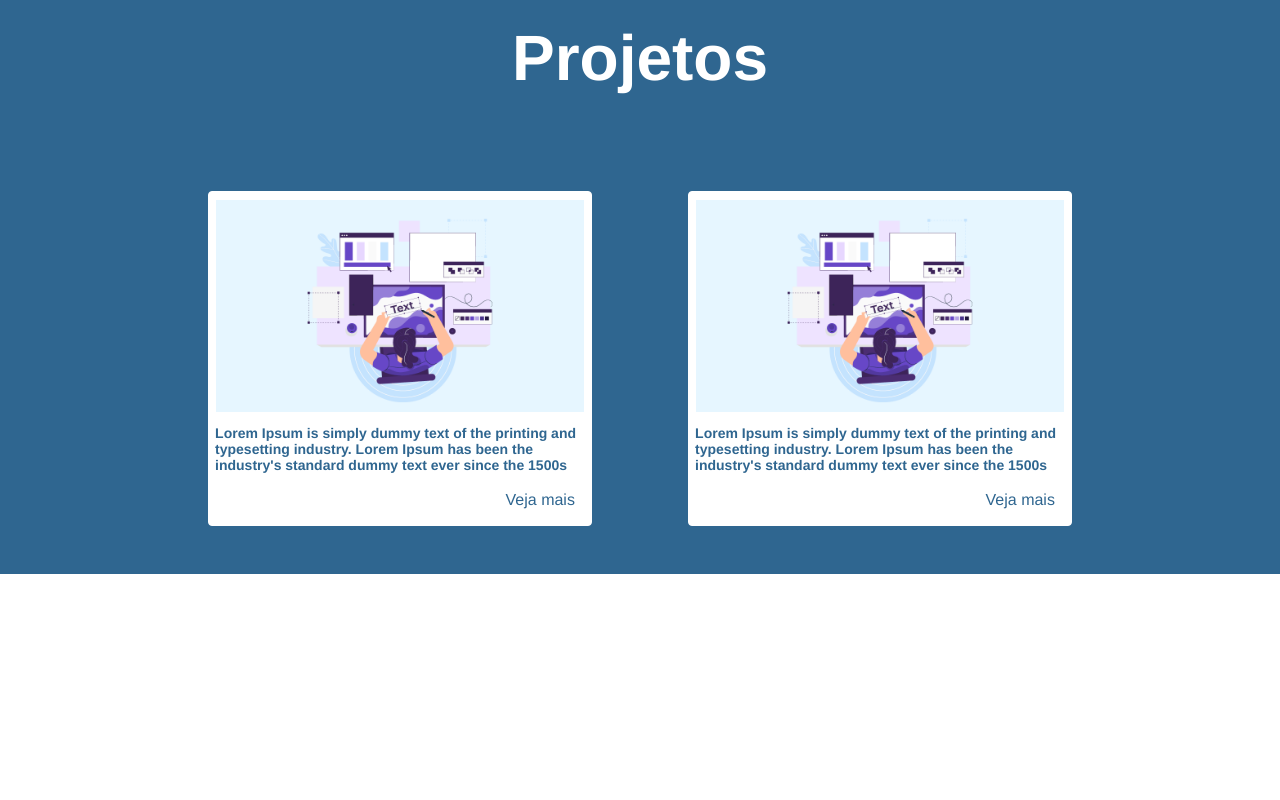
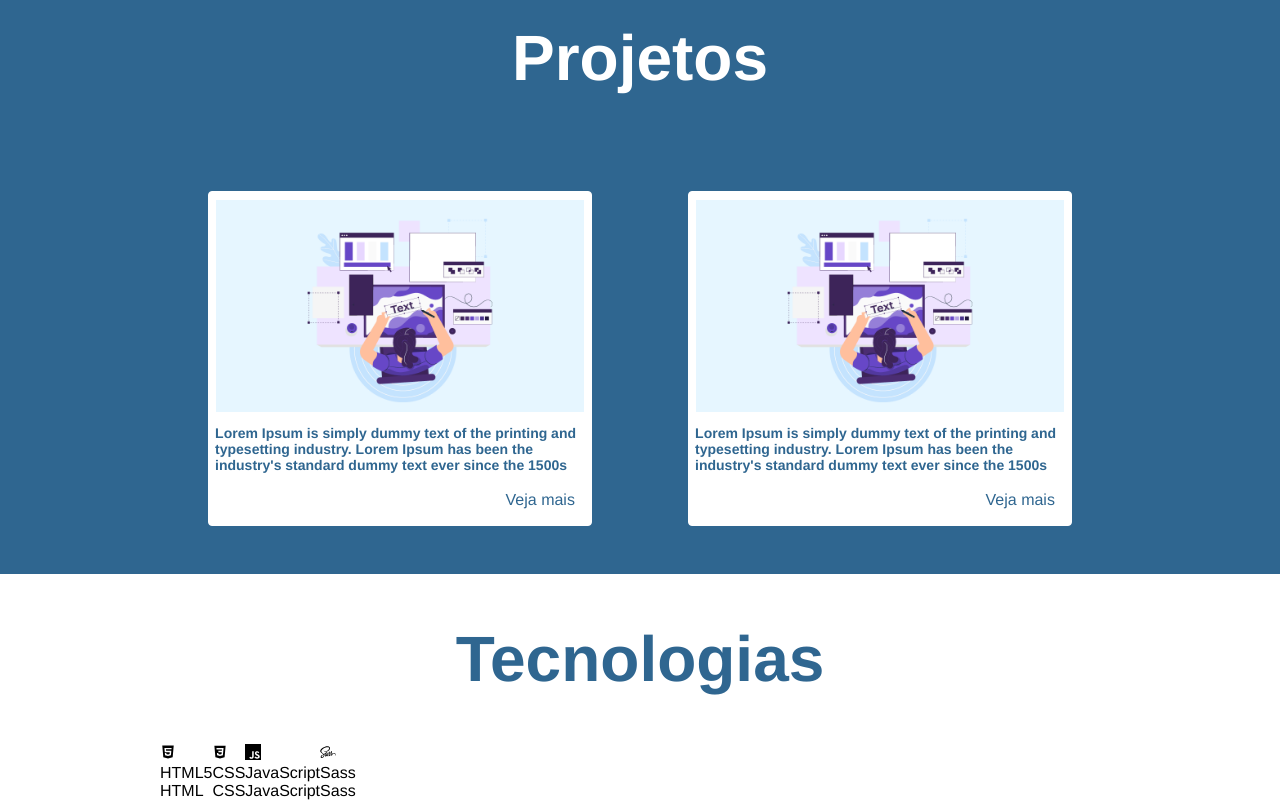
Before and after one commit to Igor713/igordeveloper, a React (Vite) app: page / in a window 1280 px wide. Shown: the part 1120-1920 px from the top of the page. Before the commit the page ends 1694 px from the top, so only its background shows below. Built offline with nearby package versions, Linux system fonts and the light colour scheme.

Commit message:
Criado card de tecnologias

```diff
--- a/src/components/TechnologiesContainer/index.jsx
+++ b/src/components/TechnologiesContainer/index.jsx
@@ -1,36 +1,41 @@
 import React from "react";
+import { AiFillHtml5 } from 'react-icons/ai';
+import { DiCss3, DiSass } from 'react-icons/di';
+import { SiJavascript } from 'react-icons/si';
+import TechnologyCard from "../TechnologyCard";
 
-import {
-    DiHtml5,
-    DiCss3,
-    DiJsBadge,
-    DiNodejsSmall,
-    DiMysql,
-    DiReact,
-    DiWordpress
-} from "react-icons/di";
-
-import "../styles/components/technologiescontainer.sass"
-
-const technologies = [
-    { id: "html", name: "HTML5", icon: <DiHtml5 /> },
-    { id: "css", name: "CSS3", icon: <DiCss3 /> },
-    { id: "js", name: "JavaScript", icon: <DiJsBadge /> },
-    { id: "react", name: "ReactJS", icon: <DiReact /> },
-    { id: "wordpress", name: "WordPress", icon: <DiWordpress /> },
-]
+import './styles.sass';
 
 const TechnologiesContainer = () => {
     return (
         <section className="technologies-container">
-            <h2>Tecnologias</h2>
-            <div className="technologies-grid">
-                {technologies.map((item) => (
-                    <div className="technology-card" id={item.id} key={item.id}>
-                        <h3>{item.name}</h3>
-                        <div>{item.icon}</div>
-                    </div>
-                ))};
+            <div className="technologies-wrapper">
+                <h2 className="technologies-title">Tecnologias</h2>
+                <div className="technologies-content">
+                    <TechnologyCard
+                        technologyIcon={<AiFillHtml5 />}
+                        technologyText={"HTML5"}
+                        technologySubtitle={"HTML"}
+                    />
+
+                    <TechnologyCard
+                        technologyIcon={<DiCss3 />}
+                        technologyText={"CSS"}
+                        technologySubtitle={"CSS"}
+                    />
+
+                    <TechnologyCard
+                        technologyIcon={<SiJavascript />}
+                        technologyText={"JavaScript"}
+                        technologySubtitle={"JavaScript"}
+                    />
+
+                    <TechnologyCard
+                        technologyIcon={<DiSass />}
+                        technologyText={"Sass"}
+                        technologySubtitle={"Sass"}
+                    />
+                </div>
             </div>
         </section>
     );
--- a/src/components/TechnologiesContainer/styles.sass
+++ b/src/components/TechnologiesContainer/styles.sass
@@ -1,49 +1,19 @@
-@use '../variables'
-@use '../mixins'
+@use '../../styles/variables'
+@use '../../styles/mixins'
 
 .technologies-container
-    margin-bottom: 1rem
+    width: 100%
+    .technologies-wrapper
+        max-width: variables.$standard-container
+        margin: 0 auto
+        width: 100%
 
-    .technologies-grid
-        display: flex
-        flex-wrap: wrap
-        gap: 1.5rem
+        .technologies-title
+            color: variables.$primary-color
+            font-size: 4rem
+            font-weight: bold
+            padding: 3rem 0
+            text-align: center
 
-    .technology-card
-        @include mixins.center
-        gap: 1rem
-        padding: 1rem
-        border: 1px solid #333
-        width: 45%
-        border-radius: variables.$card-border-radius
-
-        h3
-            color: variables.$text-color
-            margin-bottom: 1rem
-
-        svg
-            font-size: 6rem
-
-    #html
-        svg
-            color: #E44D26
-
-    #css
-        svg
-            color: #1572B6
-
-    #js
-        svg
-            color: #F0DB4F
-
-    #node
-        svg
-            color: #83CD29
-
-    #mysql
-        svg
-            color: #00618A
-
-    #react
-        svg
-            color: #61DAFB
+        .technologies-content
+            display: flex
--- /dev/null
+++ b/src/components/TechnologyCard/index.jsx
@@ -0,0 +1,21 @@
+import './styles.sass';
+
+const TechnologyCard = ({ technologyIcon, technologyText, technologySubtitle }) => {
+    return (
+        <div className="technology-card-container">
+            <div className="technology-card-wrapper">
+                <div className="technology-card-icon">
+                    {technologyIcon}
+                </div>
+                <div>
+                    <p className="technology-card-text">{technologyText}</p>
+                    <p className="technology-card-subtitle">
+                        {technologySubtitle}
+                    </p>
+                </div>
+            </div>
+        </div>
+    );
+};
+
+export default TechnologyCard;
--- a/src/pages/Home/index.jsx
+++ b/src/pages/Home/index.jsx
@@ -1,6 +1,7 @@
 import AboutContainer from "../../components/AboutContainer";
 import MainContent from "../../components/MainContent";
 import ProjectsContainer from "../../components/ProjectsContainer";
+import TechnologiesContainer from "../../components/TechnologiesContainer";
 
 import './styles.sass';
 
@@ -11,6 +12,7 @@ function App() {
         <MainContent />
         <AboutContainer />
         <ProjectsContainer />
+        <TechnologiesContainer />
       </div>
     </div>
   );
```
Also changed, not shown: src/components/TechnologyCard/styles.sass (added).
